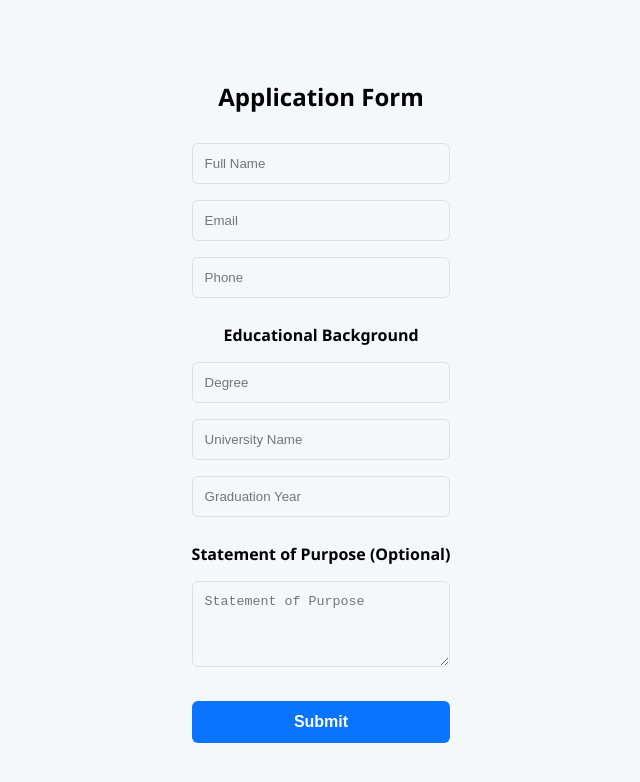
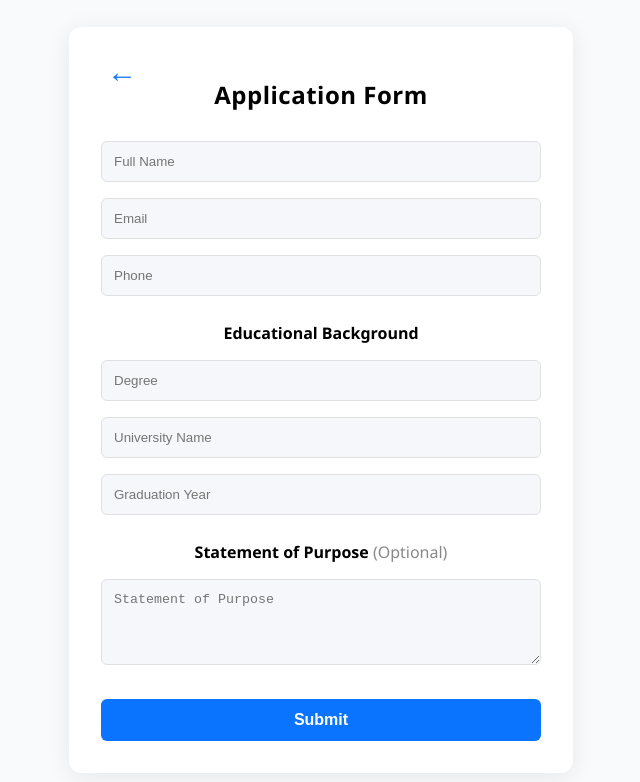
Before and after one commit to nithinrontala/Learning_Hub, a React (Create React App) app: page /apply in a window 1280 px wide. Shown: the top 782 px of the page, without its empty margins (319-959 px from the left). Built offline with nearby package versions, Linux system fonts and the light colour scheme.

Commit message:
Adjusted  Application form allignment

```diff
--- a/src/components/ApplicationForm.js
+++ b/src/components/ApplicationForm.js
@@ -1,4 +1,5 @@
 import React, { useState } from 'react';
+import { useNavigate } from 'react-router-dom';
 
 function ApplicationForm() {
   const [form, setForm] = useState({
@@ -11,6 +12,8 @@ function ApplicationForm() {
     statement: '',
   });
   const [submitted, setSubmitted] = useState(false);
+  const navigate = useNavigate();
+  const [isHovered, setIsHovered] = useState(false);
 
   const handleChange = (e) => {
     const { name, value } = e.target;
@@ -24,8 +27,33 @@ function ApplicationForm() {
   };
 
   return (
-    <div style={{ maxWidth: 500, margin: '40px auto', padding: 20 }}>
-      <h2 style={{ textAlign: 'center', marginBottom: 30 }}>Application Form</h2>
+    <div style={{ minHeight: '100vh', display: 'flex', alignItems: 'center', justifyContent: 'center', background: '#f8fafc', position: 'relative' }}>
+      <div style={{ width: '100%', maxWidth: 440, background: '#fff', borderRadius: 12, boxShadow: '0 4px 24px rgba(0,0,0,0.08)', padding: 32, margin: 24, position: 'relative' }}>
+        <button
+          onClick={() => navigate(-1)}
+          onMouseEnter={() => setIsHovered(true)}
+          onMouseLeave={() => setIsHovered(false)}
+          style={{
+            position: 'absolute',
+            top: 24,
+            left: 24,
+            background: 'none',
+            border: 'none',
+            fontSize: 30,
+            fontWeight: 700,
+            color: isHovered ? '#0056d6' : '#0a74ff',
+            cursor: 'pointer',
+            padding: '6px 14px',
+            borderRadius: '50%',
+            boxShadow: 'none',
+            transition: 'color 0.2s',
+            lineHeight: 1
+          }}
+          aria-label="Back"
+        >
+          &#8592;
+        </button>
+        <h2 style={{ textAlign: 'center', marginBottom: 30, fontWeight: 700, letterSpacing: 0.5 }}>Application Form</h2>
         <form onSubmit={handleSubmit} style={{ display: 'flex', flexDirection: 'column', gap: 16 }}>
           <input
             type="text"
@@ -82,7 +110,7 @@ function ApplicationForm() {
             required
             style={{ padding: 12, borderRadius: 6, border: '1px solid #e0e0e0', background: '#f5f7fa' }}
           />
-        <div style={{ fontWeight: 600, marginTop: 10 }}>Statement of Purpose (Optional)</div>
+          <div style={{ fontWeight: 600, marginTop: 10 }}>Statement of Purpose <span style={{ fontWeight: 400, color: '#888' }}>(Optional)</span></div>
           <textarea
             name="statement"
             placeholder="Statement of Purpose"
@@ -104,6 +132,7 @@ function ApplicationForm() {
           )}
         </form>
       </div>
+    </div>
   );
 }
 
```
Lines whose indentation alone changed are shown as unchanged.
